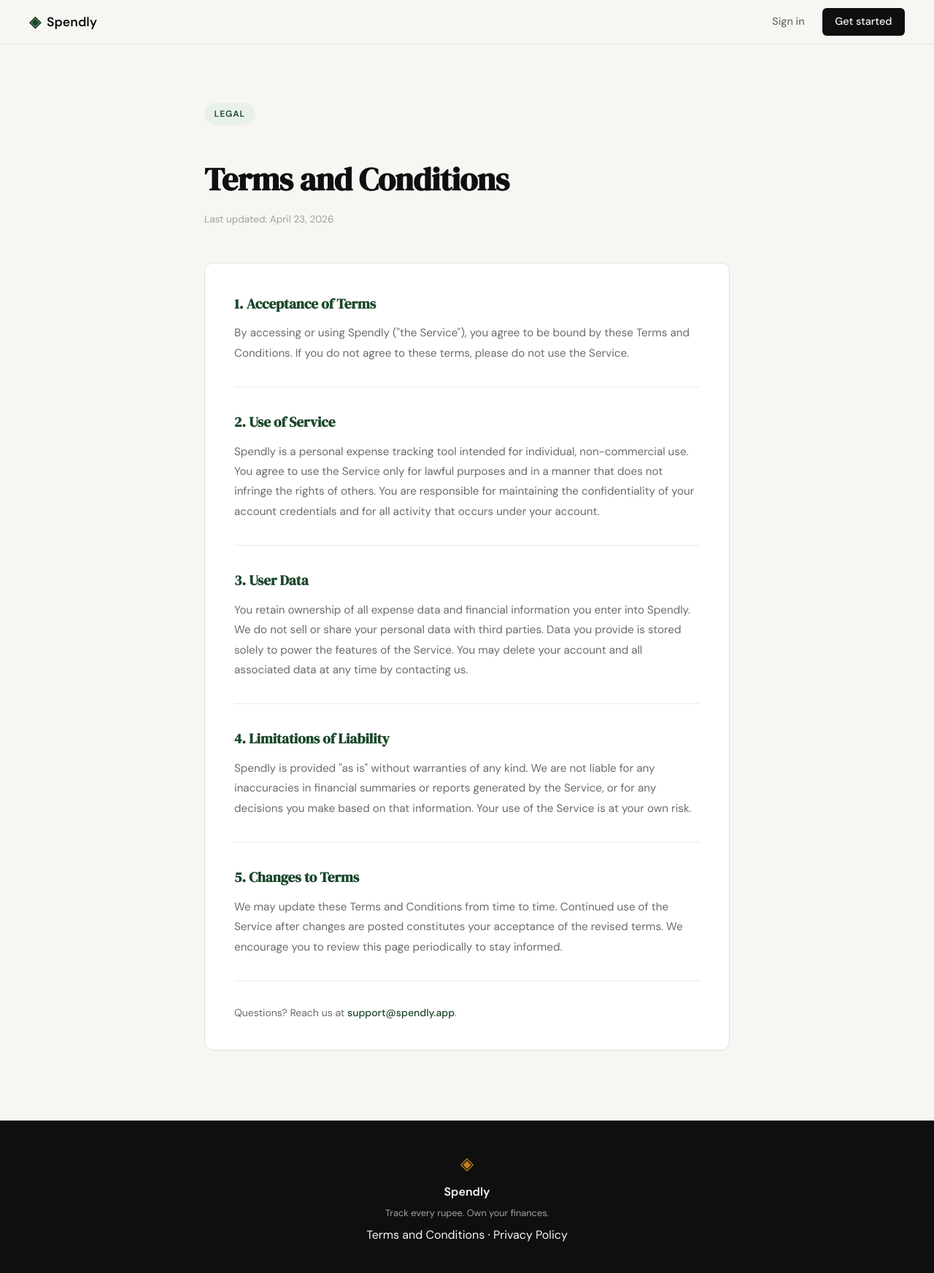
After one commit to the-javed-khan/spendly, a Flask app: page /terms in a window 1280 px wide. The commit adds this page. Shown: the whole page at 73% size. Run offline with Flask 3, Linux system fonts and the light colour scheme.

Commit message:
landing: add terms and privacy links to footer

```diff
--- a/app.py
+++ b/app.py
@@ -20,6 +20,11 @@ def register():
 @app.route("/login")
 def login():
     return render_template("login.html")
+
+
+@app.route("/terms")
+def terms():
+    return render_template("terms.html")
 
 
 # ------------------------------------------------------------------ #
--- a/static/css/style.css
+++ b/static/css/style.css
@@ -508,6 +508,83 @@ a { color: inherit; text-decoration: none; }
 }
 
 /* ------------------------------------------------------------------ */
+/* Legal pages (Terms, Privacy)                                        */
+/* ------------------------------------------------------------------ */
+
+.legal-page {
+    padding: 5rem 2rem 6rem;
+}
+
+.legal-inner {
+    max-width: 720px;
+    margin: 0 auto;
+}
+
+.legal-header {
+    margin-bottom: 3rem;
+}
+
+.legal-title {
+    font-family: var(--font-display);
+    font-size: clamp(2rem, 4vw, 2.75rem);
+    color: var(--ink);
+    margin: 1rem 0 0.5rem;
+    letter-spacing: -0.01em;
+}
+
+.legal-meta {
+    font-size: 0.85rem;
+    color: var(--ink-faint);
+}
+
+.legal-body {
+    background: var(--paper-card);
+    border: 1px solid var(--border);
+    border-radius: var(--radius-md);
+    padding: 2.5rem;
+}
+
+.legal-section {
+    padding-bottom: 2rem;
+    margin-bottom: 2rem;
+    border-bottom: 1px solid var(--border-soft);
+}
+
+.legal-section:last-of-type {
+    border-bottom: none;
+    margin-bottom: 0;
+    padding-bottom: 0;
+}
+
+.legal-section h2 {
+    font-family: var(--font-display);
+    font-size: 1.2rem;
+    color: var(--accent);
+    margin-bottom: 0.75rem;
+}
+
+.legal-section p {
+    font-size: 0.95rem;
+    color: var(--ink-muted);
+    line-height: 1.8;
+}
+
+.legal-contact {
+    margin-top: 2rem;
+    padding-top: 2rem;
+    border-top: 1px solid var(--border-soft);
+    font-size: 0.875rem;
+    color: var(--ink-muted);
+}
+
+.legal-contact a {
+    color: var(--accent);
+    font-weight: 500;
+}
+
+.legal-contact a:hover { text-decoration: underline; }
+
+/* ------------------------------------------------------------------ */
 /* Responsive                                                          */
 /* ------------------------------------------------------------------ */
 
--- a/templates/base.html
+++ b/templates/base.html
@@ -34,7 +34,7 @@
             <span class="brand-icon">◈</span>
             <span class="footer-name">Spendly</span>
             <p class="footer-copy">Track every rupee. Own your finances.</p>
-            <p><a href="#">Terms and Conditions</a> &middot; <a href="#">Privacy Policy</a></p>
+            <p><a href="{{ url_for('terms') }}">Terms and Conditions</a> &middot; <a href="#">Privacy Policy</a></p>
         </div>
     </footer>
 
--- /dev/null
+++ b/templates/terms.html
@@ -0,0 +1,44 @@
+{% extends "base.html" %}
+
+{% block title %}Terms and Conditions — Spendly{% endblock %}
+
+{% block content %}
+<section class="legal-page">
+    <div class="legal-inner">
+        <div class="legal-header">
+            <span class="hero-badge">Legal</span>
+            <h1 class="legal-title">Terms and Conditions</h1>
+            <p class="legal-meta">Last updated: April 23, 2026</p>
+        </div>
+
+        <div class="legal-body">
+            <div class="legal-section">
+                <h2>1. Acceptance of Terms</h2>
+                <p>By accessing or using Spendly ("the Service"), you agree to be bound by these Terms and Conditions. If you do not agree to these terms, please do not use the Service.</p>
+            </div>
+
+            <div class="legal-section">
+                <h2>2. Use of Service</h2>
+                <p>Spendly is a personal expense tracking tool intended for individual, non-commercial use. You agree to use the Service only for lawful purposes and in a manner that does not infringe the rights of others. You are responsible for maintaining the confidentiality of your account credentials and for all activity that occurs under your account.</p>
+            </div>
+
+            <div class="legal-section">
+                <h2>3. User Data</h2>
+                <p>You retain ownership of all expense data and financial information you enter into Spendly. We do not sell or share your personal data with third parties. Data you provide is stored solely to power the features of the Service. You may delete your account and all associated data at any time by contacting us.</p>
+            </div>
+
+            <div class="legal-section">
+                <h2>4. Limitations of Liability</h2>
+                <p>Spendly is provided "as is" without warranties of any kind. We are not liable for any inaccuracies in financial summaries or reports generated by the Service, or for any decisions you make based on that information. Your use of the Service is at your own risk.</p>
+            </div>
+
+            <div class="legal-section">
+                <h2>5. Changes to Terms</h2>
+                <p>We may update these Terms and Conditions from time to time. Continued use of the Service after changes are posted constitutes your acceptance of the revised terms. We encourage you to review this page periodically to stay informed.</p>
+            </div>
+
+            <p class="legal-contact">Questions? Reach us at <a href="mailto:support@spendly.app">support@spendly.app</a>.</p>
+        </div>
+    </div>
+</section>
+{% endblock %}
```
